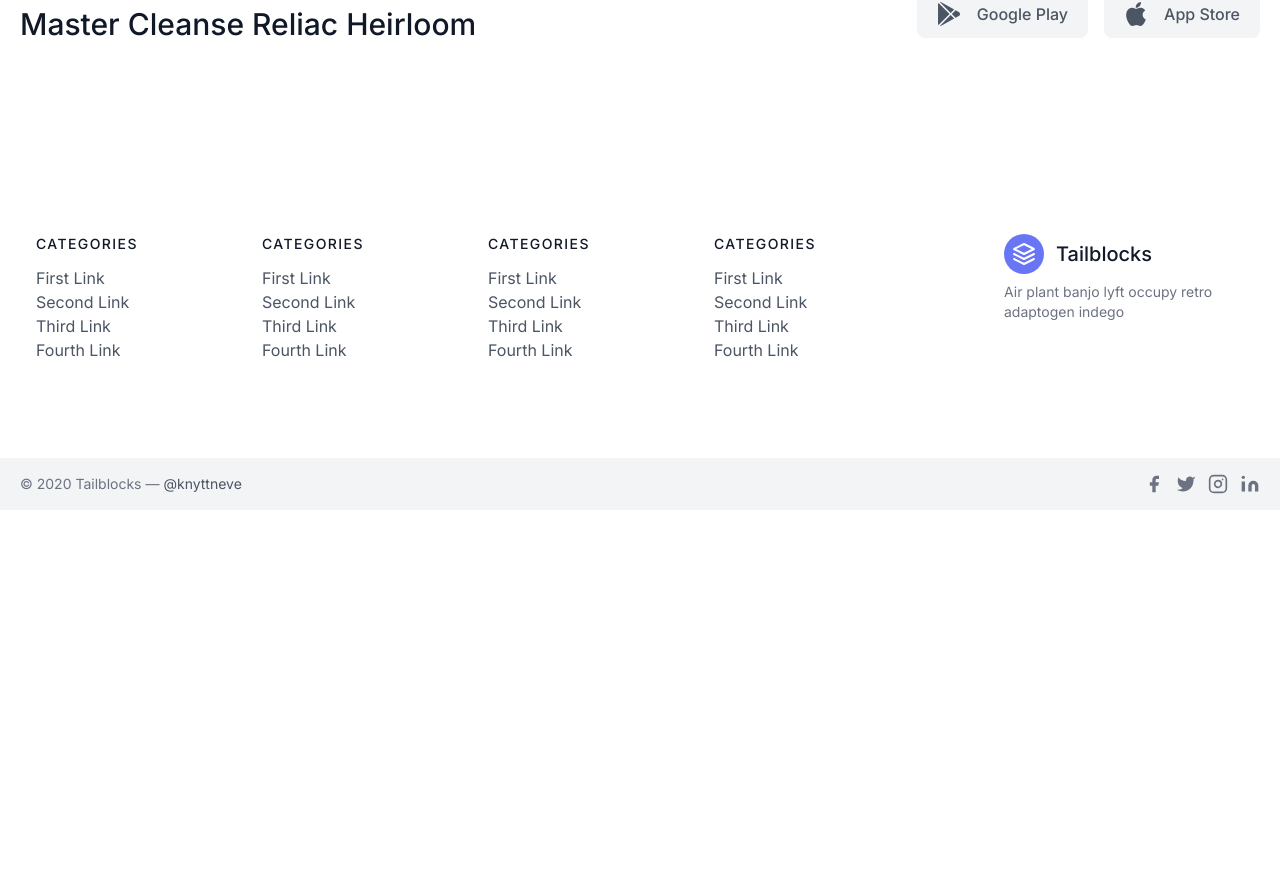
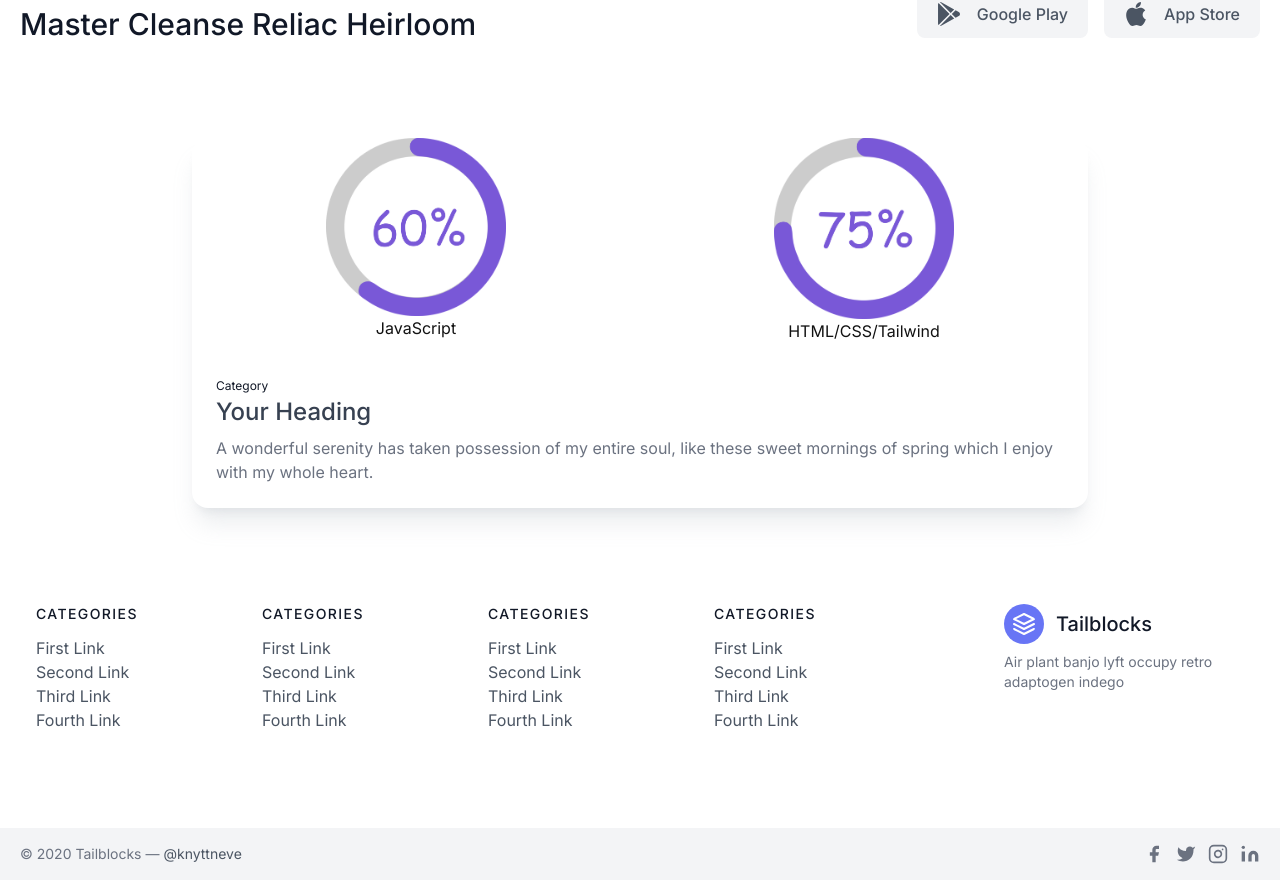
Before and after one commit to jorgeProgramaEn5/ese-next, a Next.js app: page / in a window 1280 px wide. Shown: the part 1606-2486 px from the top of the page. Before the commit the page ends 2116 px from the top, so only its background shows below. Built offline with nearby package versions, Linux system fonts and the light colour scheme.

Commit message:
add tarject-5

```diff
--- a/src/app/globals.css
+++ b/src/app/globals.css
@@ -17,11 +17,9 @@
 }
 
 body {
-  color: rgb(var(--foreground-rgb));
-  background: linear-gradient(
-      to bottom,
-      transparent,
-      rgb(var(--background-end-rgb))
-    )
-    rgb(var(--background-start-rgb));
+  font-weight: 400;
+  overflow-x: hidden;
+  position: relative;
+  background-color: #fff !important;
+  color: #121212 !important;
 }
--- a/src/app/page.jsx
+++ b/src/app/page.jsx
@@ -13,7 +13,7 @@ export default function Home() {
       <Hero/>
       <SectionCard/>
       <Contact/>
-      {/* <Skills/> */}
+      <Skills/>
       <Footer/>
     </main>
   )
--- a/src/components/Skills.jsx
+++ b/src/components/Skills.jsx
@@ -1,46 +1,18 @@
 import React from 'react'
 import Carrusel from '@/src/components/Carrusel'
-import Image from 'next/image'
-import meter1 from '@/src/assets/meter1.svg'
+
 
 
 
 export default function () {
   return (
-    // <section>
-    //  <div className="px-4 py-5 mx-auto max-w-7xl sm:px-6 md:px-12 lg:px-24 lg:py-24">
-
-    //  <div>
-    //     <h2>Skills</h2>
-    //     <p>
-    //       I'm a front-end developer with experience in various tools and technologies.
-    //       My specialization lies in Next.js, React, and Figma technologies, although
-    //       I also have experience in other essential tools such as HTML, CSS, JavaScript,
-    //       Git, Bootstrap, and Tailwind.
-
-    //       <span>
-    //         I handle these tools with ease and use them to create attractive, responsive,
-    //         and functional websites and applications. As a developer, my goal is always to
-    //         provide high-quality solutions that exceed the expectations of my clients and
-    //         end-users.
-    //       </span>
-    //     </p>
-    //   </div>
-
-    //   <div>
-    //     <Carrusel/>
-    //   </div>
-
-    //  </div>
-    // </section>
     <section>
         <div className="mx-auto flex w-[70%] flex-col justify-center bg-white rounded-2xl shadow-xl shadow-gray-400/20">
 
-            {/* <div>
+            <div>
             <Carrusel/>
-            </div> */}
+            </div>
 
-            {/* <img className="aspect-video w-80 rounded-t-2xl object-cover object-center" src="/assets/images/placeholders/neon-1.jpg"/> */}
             <div className="p-6">
                 <small className="text-gray-900 text-xs">Category</small>
                 <h1 className="text-2xl font-medium text-gray-700 pb-2">Your Heading</h1>
```
